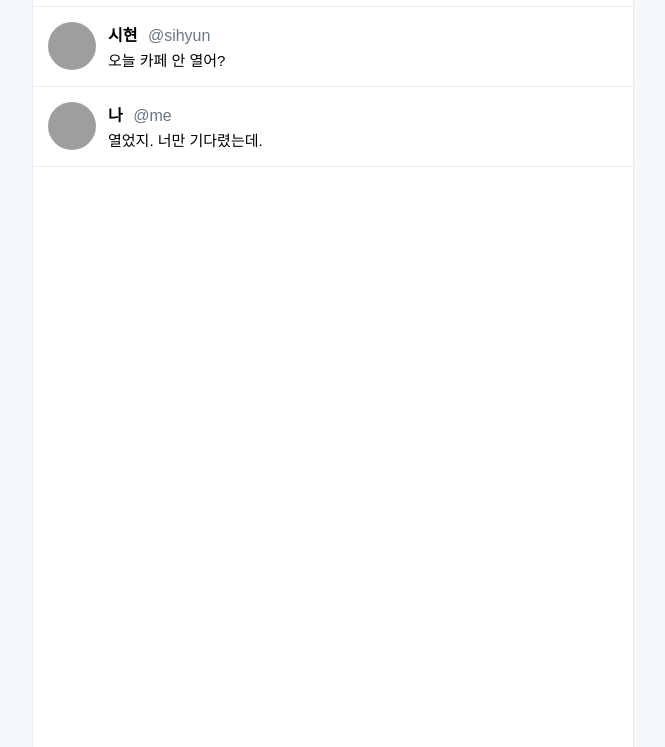
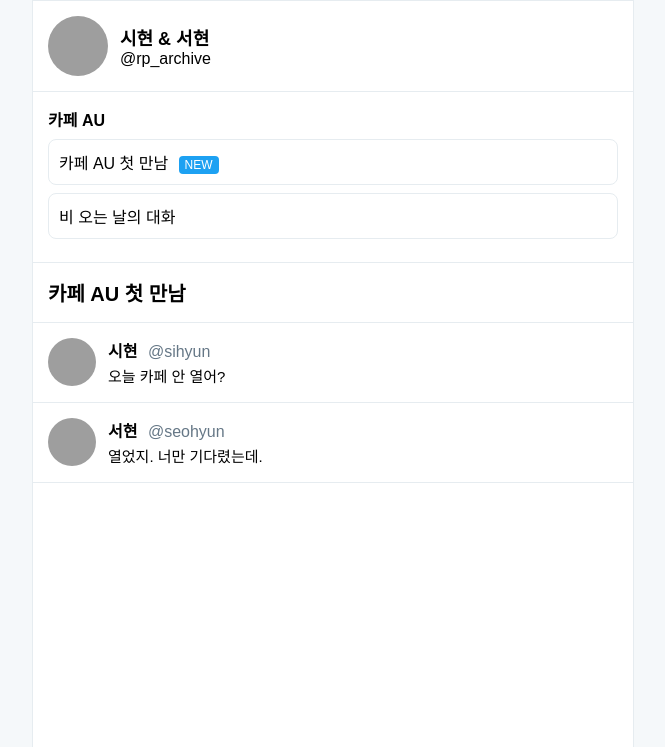
Before and after one commit to Sunday404404/SiSeo, a plain HTML site: page index.html in a window 1280 px wide. Shown: the part 53-800 px from the top of the page, without its empty margins (307-972 px from the left). Drawn offline with Linux system fonts and the light colour scheme; grey boxes are pictures that could not be loaded.

Commit message:
Update index.html

```diff
--- a/index.html
+++ b/index.html
@@ -22,10 +22,61 @@ min-height:100vh;
 }
 
 .header{
+padding:15px;
+border-bottom:1px solid #e6ecf0;
 font-size:20px;
 font-weight:bold;
+}
+
+.profile{
+display:flex;
+align-items:center;
 padding:15px;
 border-bottom:1px solid #e6ecf0;
+}
+
+.profile img{
+width:60px;
+height:60px;
+border-radius:50%;
+margin-right:12px;
+}
+
+.profile-name{
+font-size:18px;
+font-weight:bold;
+}
+
+.world{
+padding:15px;
+border-bottom:1px solid #e6ecf0;
+}
+
+.world-title{
+font-weight:bold;
+font-size:16px;
+margin-bottom:8px;
+}
+
+.thread{
+padding:10px;
+border:1px solid #e6ecf0;
+margin-bottom:8px;
+border-radius:8px;
+cursor:pointer;
+}
+
+.thread:hover{
+background:#f5f8fa;
+}
+
+.new{
+color:white;
+background:#1da1f2;
+padding:2px 6px;
+border-radius:4px;
+font-size:12px;
+margin-left:6px;
 }
 
 .tweet{
@@ -64,6 +115,34 @@ line-height:1.4;
 <div class="container">
 
 <div class="header">
+SiSeo RP Archive
+</div>
+
+<div class="profile">
+<img src="https://i.imgur.com/4Z7AzHf.png">
+<div>
+<div class="profile-name">시현 & 서현</div>
+<div>@rp_archive</div>
+</div>
+</div>
+
+<div class="world">
+
+<div class="world-title">
+카페 AU
+</div>
+
+<div class="thread">
+카페 AU 첫 만남 <span class="new">NEW</span>
+</div>
+
+<div class="thread">
+비 오는 날의 대화
+</div>
+
+</div>
+
+<div class="header">
 카페 AU 첫 만남
 </div>
 
@@ -81,8 +160,8 @@ line-height:1.4;
 <div class="tweet">
 <img class="avatar" src="https://i.imgur.com/4Z7AzHf.png">
 <div>
-<span class="name">나</span>
-<span class="id">@me</span>
+<span class="name">서현</span>
+<span class="id">@seohyun</span>
 <div class="text">
 열었지. 너만 기다렸는데.
 </div>
```
